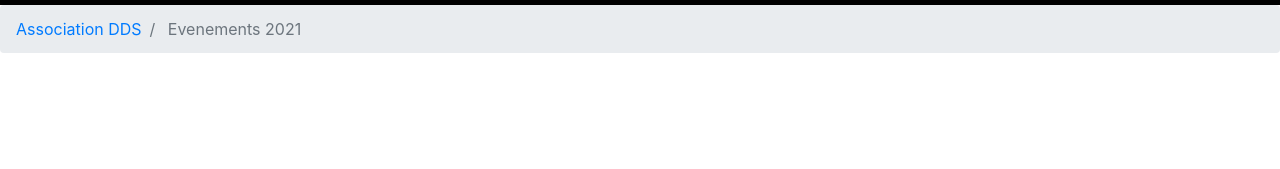
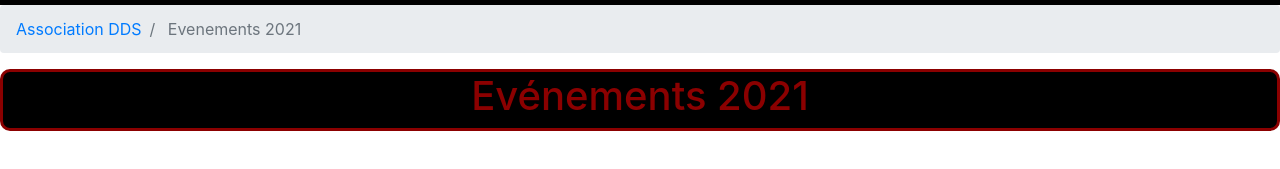
Before and after one commit to PhilippeHERMANS/PHE-ASSOCIATION-DDS, a plain HTML site: page events.html in a window 1280 px wide. Shown: the part 75-244 px from the top of the page. Drawn offline with Linux system fonts and the light colour scheme.

Commit message:
integration for events page of header

```diff
--- a/events.html
+++ b/events.html
@@ -248,6 +248,17 @@
       </ol>
     </nav>
 
+    <!-- ************HEADER*********************-->
+    <header class="header-events special-border">
+      <div class="container">
+        <div class="row">
+          <div class="col">
+            <h1 class="text-center">Evénements 2021</h1>
+          </div>
+        </div>
+      </div>
+    </header>
+
     <script type="text/javascript" src="./jquery-3.5.1.min.js"></script>
     <script type="text/javascript" src="./bootstrap.js"></script>
   </body>
--- a/sass/pages/_events.scss
+++ b/sass/pages/_events.scss
@@ -0,0 +1,8 @@
+.header-events {
+  position: relative;
+  background: black;
+  top: 9rem;
+  border-radius: 15px;
+  color: var(--dark-red);
+  border-radius: 10px 10px;
+}
```
Also changed, not shown: sass/main.css, 1 other file.
